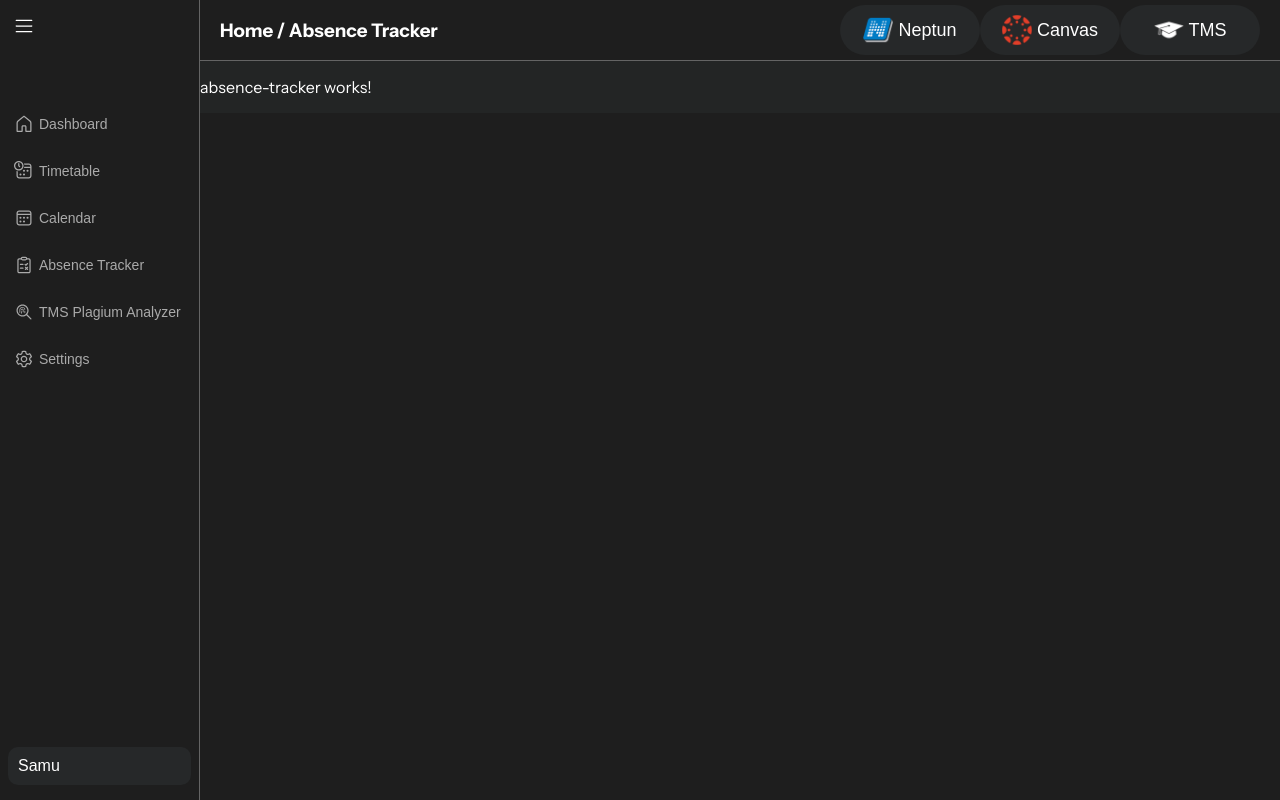
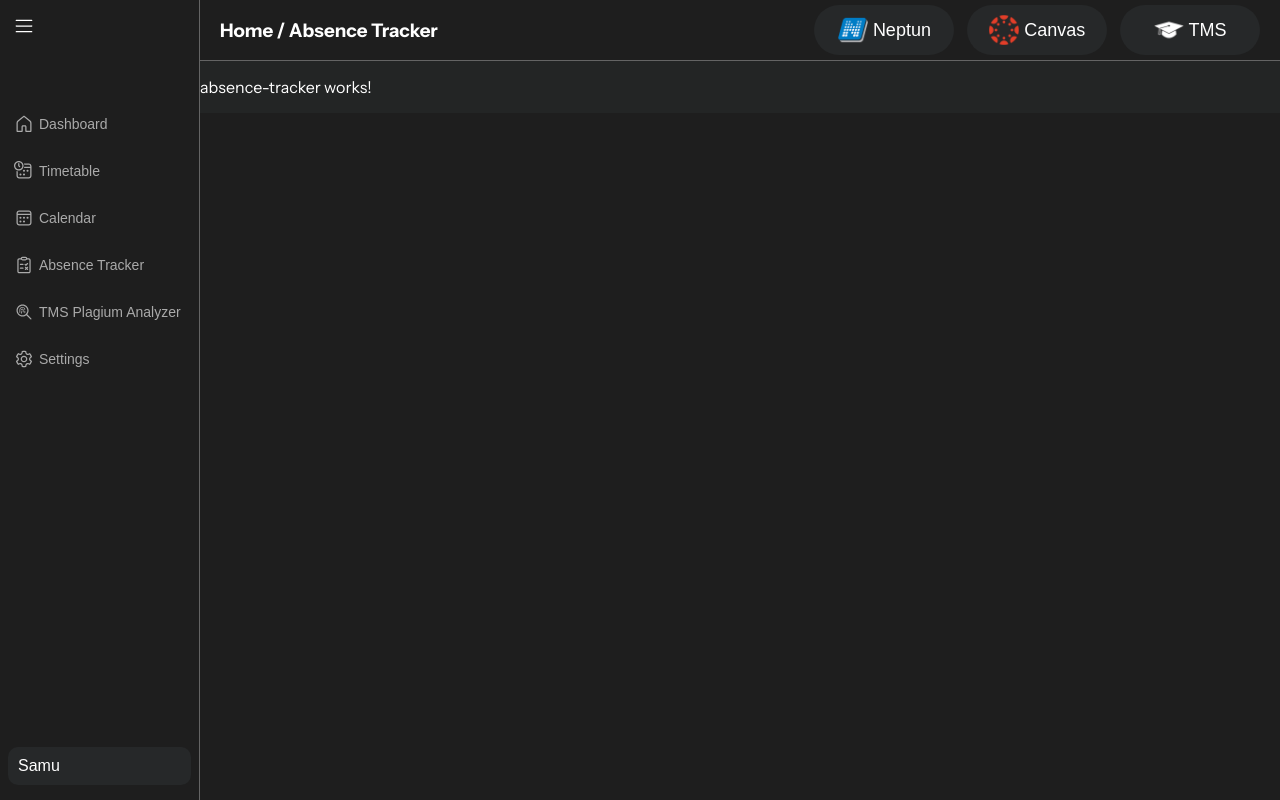
Before and after one commit to yaseel/nepkey.frontend, an Angular app: page / in a window 1280 px wide. Built offline with nearby package versions, Linux system fonts and the light colour scheme.

Commit message:
fix header buttons css

```diff
--- a/src/app/layout/components/header/header.component.scss
+++ b/src/app/layout/components/header/header.component.scss
@@ -12,4 +12,5 @@
 
 .buttons {
   display: flex;
+  gap: 1vw;
 }
```
